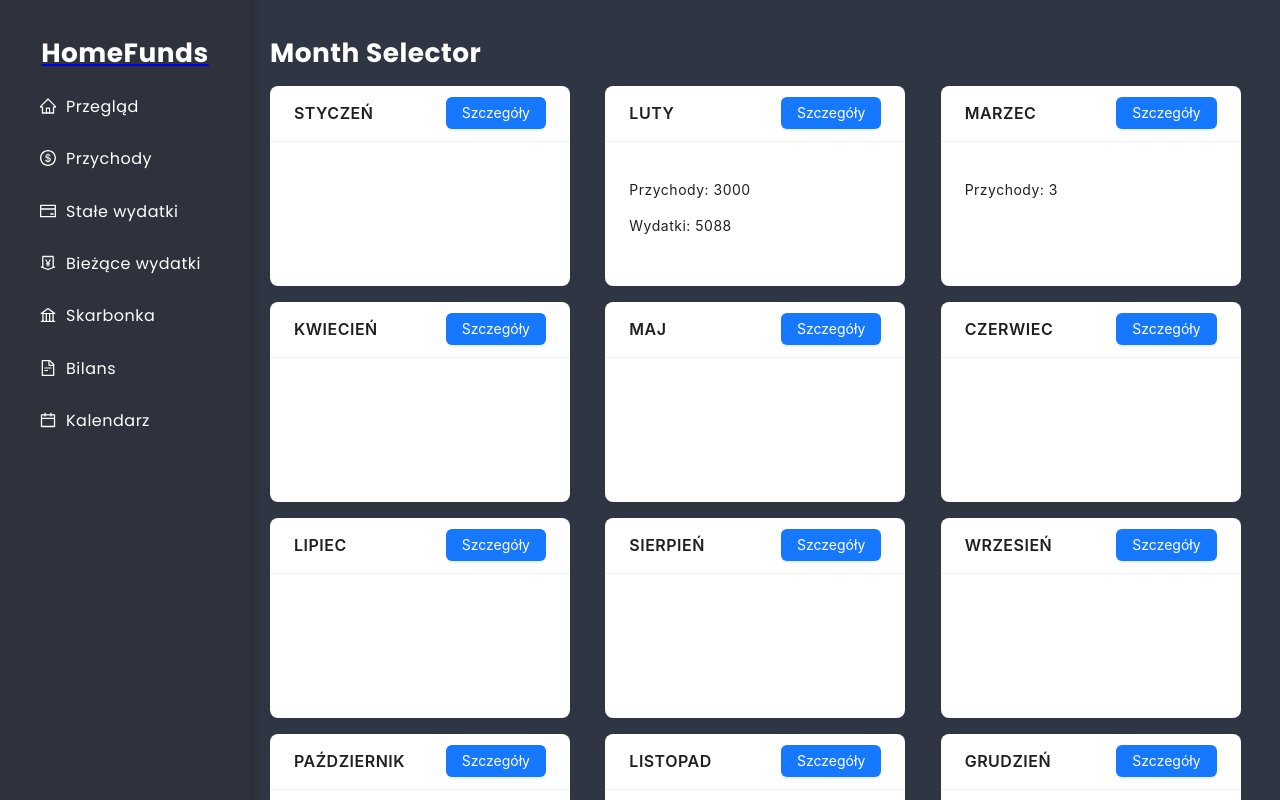
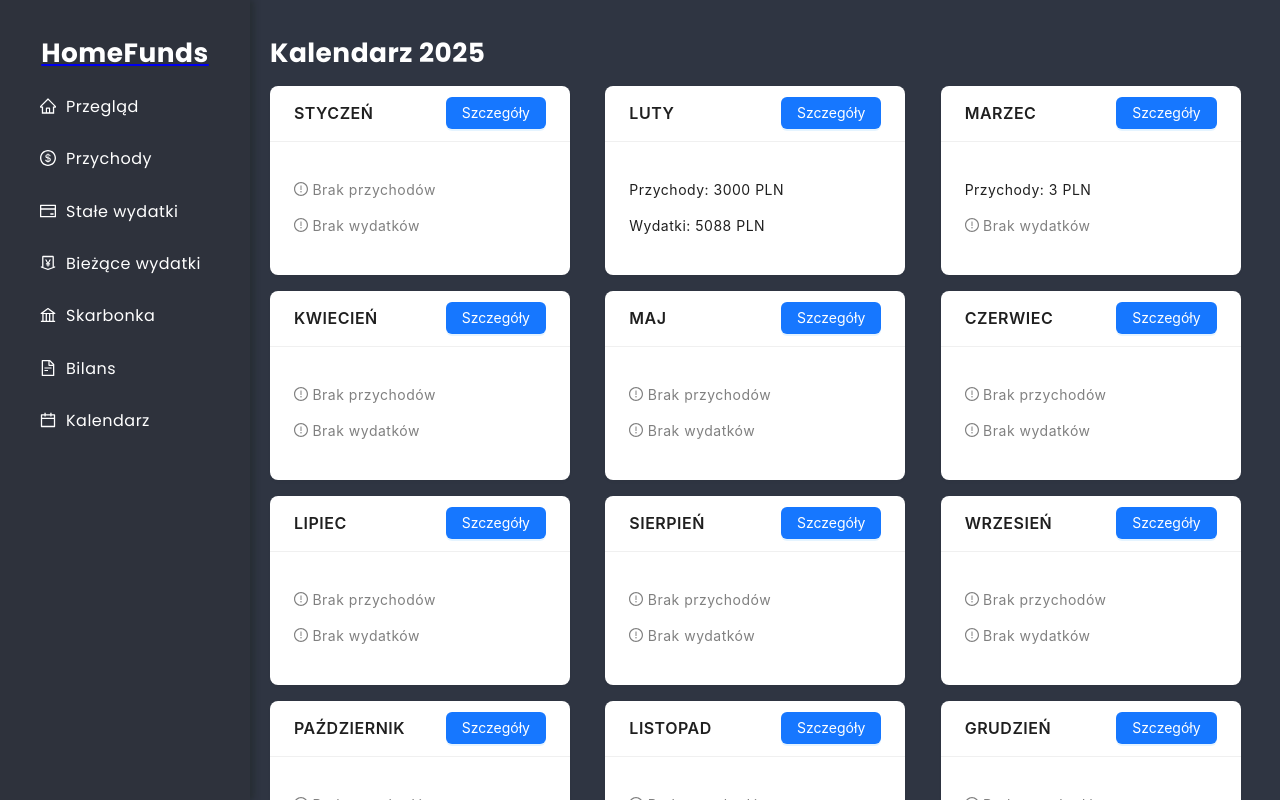
Before and after one commit to Kris87M/home-funds, a React (Create React App) app: page /month-selector in a window 1280 px wide. Built offline with nearby package versions, Linux system fonts and the light colour scheme; data requests are answered from the project's data file; what chartjs-plugin-datalabels would draw is missing.

Commit message:
Add fallback message with icon when no income or spending

```diff
--- a/src/pages/MonthSelector/MonthSelector.js
+++ b/src/pages/MonthSelector/MonthSelector.js
@@ -4,6 +4,7 @@ import { Button, Col, Row } from 'antd';
 import { useDispatch } from 'react-redux';
 import { useNavigate } from 'react-router-dom';
 import { setSelectedMonth } from 'store/slices/monthSlice';
+import { ExclamationCircleOutlined } from '@ant-design/icons';
 
 const MonthSelector = () => {
   const dispatch = useDispatch();
@@ -13,6 +14,7 @@ const MonthSelector = () => {
   const transactionsItems = useSelector(state => state.transactions.items);
   const recurringBillsItems = useSelector(state => state.recurringBills.items);
 
+  const year = 2025;
   const months = ['Styczeń', 'Luty', 'Marzec', 'Kwiecień', 'Maj', 'Czerwiec', 'Lipiec', 'Sierpień', 'Wrzesień', 'Październik', 'Listopad', 'Grudzień']
 
   const getMonthString = (index) => {
@@ -40,7 +42,6 @@ const MonthSelector = () => {
   };
 
   const handleMonthSelect = (index) => {
-    const year = 2025;
     const monthString = `${year}-${String(index + 1).padStart(2, '0')}`;
     dispatch(setSelectedMonth(monthString));
     navigate('/overview')
@@ -48,7 +49,7 @@ const MonthSelector = () => {
 
   return (
     <div>
-      <h1>Month Selector</h1>
+      <h1>Kalendarz {year}</h1>
       <Row gutter={16} >
         {months.map((month, index) => {
           const monthString = getMonthString(index);
@@ -59,11 +60,23 @@ const MonthSelector = () => {
               <Card
                 title={month.toUpperCase()}
                 variant="borderless"
-                style={{ width: 300, minHeight: '200px'}}
+                style={{ width: 300 }}
                 extra={<Button type="primary" onClick={() => handleMonthSelect(index)}>Szczegóły</Button>}
               >
-                {income > 0 && <p>Przychody: {income}</p>}
-                {spending > 0 && <p>Wydatki: {spending}</p>}
+                {income > 0 ? (
+                  <p>Przychody: {income} PLN</p>
+                ) : (
+                  <p style={{ color: 'gray' }}>
+                    <ExclamationCircleOutlined /> Brak przychodów
+                  </p>
+                )}
+                {spending > 0 ? (
+                  <p>Wydatki: {spending} PLN</p>
+                ) : (
+                  <p style={{ color: 'gray' }}>
+                    <ExclamationCircleOutlined /> Brak wydatków
+                  </p>
+                )}
               </Card>
             </Col>
           )
```
